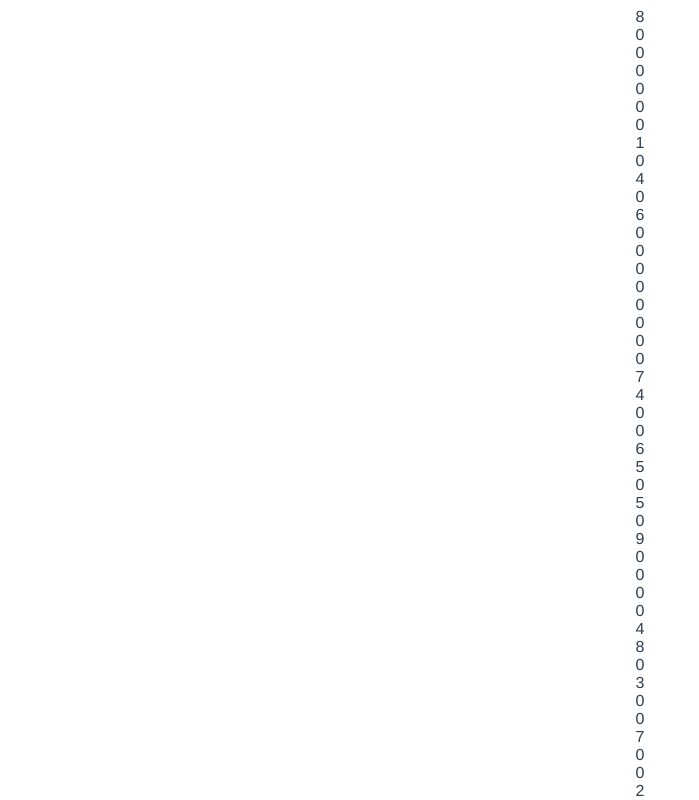
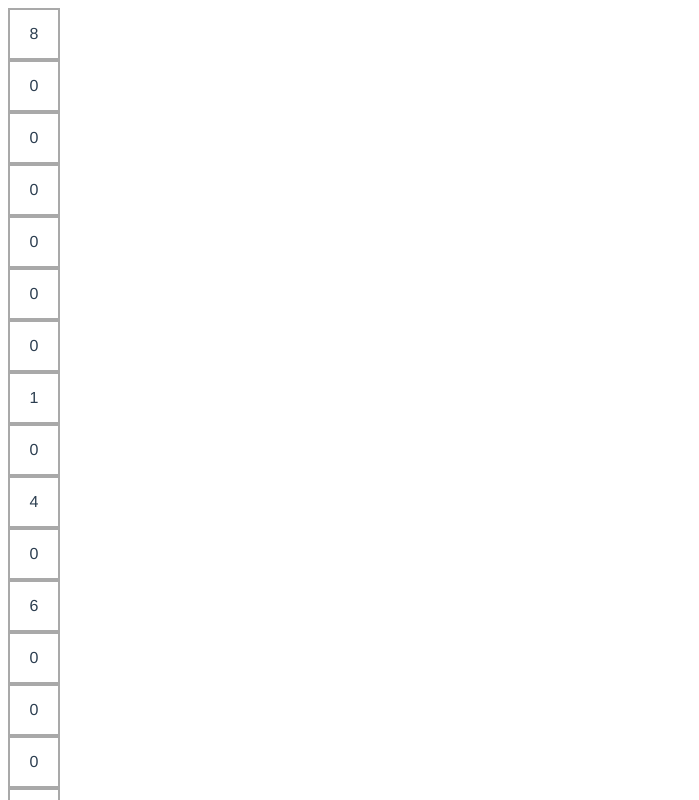
Before and after one commit to anpe9592/Sudoku-vue, a Vue app: page / in a window 1280 px wide. Shown: the top 800 px of the page, without its empty margins (0-699 px from the left). Built offline with nearby package versions, Linux system fonts and the light colour scheme.

Commit message:
the numbers is now in individual boxes

```diff
--- a/src/components/Sudoku.vue
+++ b/src/components/Sudoku.vue
@@ -1,7 +1,7 @@
 <template>
   <div class="Sudoku">
     <div v-for="item in items" v-bind:key="item.id">
-      <div v-for="item in item" v-bind:key="item.id">
+      <div v-for="item in item" v-bind:key="item.id" class="cell">
         {{ item }}
       </div>
     </div>
@@ -57,5 +57,14 @@ export default {
 
 <!-- Add "scoped" attribute to limit CSS to this component only -->
 <style scoped>
-
+.cell {
+  width: 3em;
+  height: 3em;
+  line-height: 3em;
+  text-align: center;
+  border-style: solid;
+  border-color: darkgray;
+  border-width: 2px 2px 2px 2px;
+  font-size: inherit;
+}
 </style>
```
